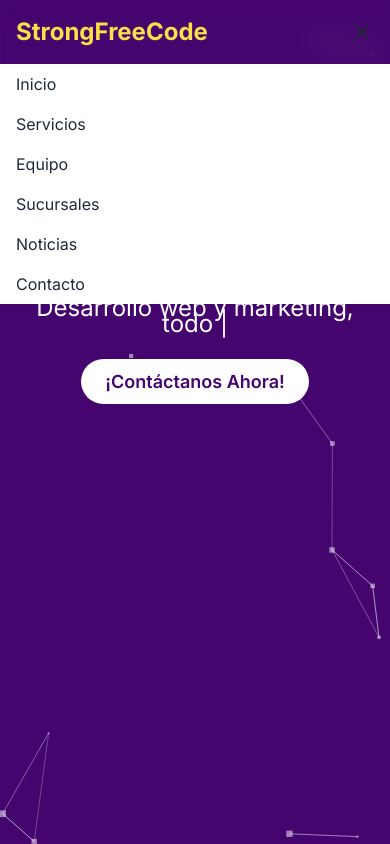
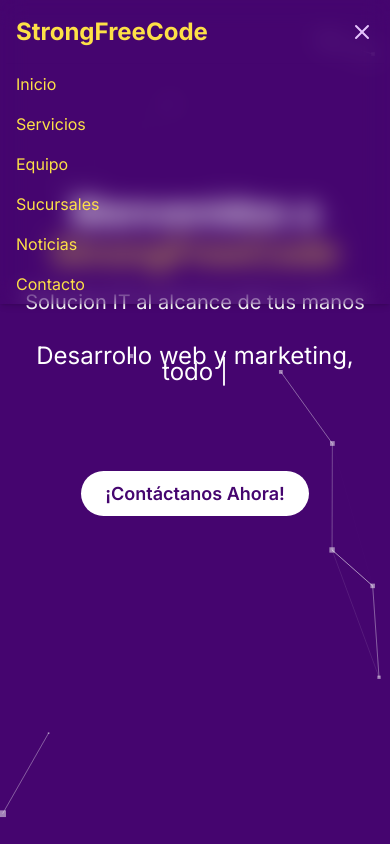
Before and after one commit to theone89/landingpage, a Next.js app: page / in a window 390 px wide. Both pictures are taken after a click on the button 362 px from the left and 32 px from the top of the page. Shown: the top 844 px of the page. Built offline with nearby package versions, Linux system fonts and the light colour scheme.

Commit message:
update movil view

```diff
--- a/src/components/Background.tsx
+++ b/src/components/Background.tsx
@@ -55,7 +55,7 @@
         },
         modes: {
           push: {
-            quantity: 4,
+            quantity: 1,
           },
           repulse: {
             distance: 200,
--- a/src/components/Header.tsx
+++ b/src/components/Header.tsx
@@ -5,7 +5,7 @@
   return (
     <header
       id="inicio"
-      className=" text-white py-20 px-4  text-center mt-16 z-[10] relative h-screen"
+      className=" text-white py-32 px-4  text-center mt-16 z-[10] relative h-screen"
     >
       <h1 className="text-4xl md:text-6xl font-bold mb-4">
         Bienvenidos a{" "}
@@ -16,12 +16,12 @@
       <p className="text-xl md:text-2xl mb-8">
         Solucion IT al alcance de tus manos
       </p>
-      <p className="mb-8 text-xs md:text-md">
+      <p className="mb-24 text-xs md:text-md">
         <MessageHeader />
       </p>
       <Link
         href="#contacto"
-        className="bg-white text-grape-300 px-6 py-3 rounded-full text-lg font-semibold hover:bg-grape-100 hover:text-grape-900 transition duration-300"
+        className="bg-white  text-grape-300 px-6 py-3 rounded-full text-lg font-semibold hover:bg-grape-100 hover:text-grape-900 transition duration-300"
       >
         ¡Contáctanos Ahora!
       </Link>
--- a/src/components/Navbar.tsx
+++ b/src/components/Navbar.tsx
@@ -62,18 +62,18 @@
               </Link>
             ))}
           </div>
-          <button className="md:hidden text-gray-800" onClick={toggleMenu}>
+          <button className="md:hidden text-grape-900" onClick={toggleMenu}>
             {isMenuOpen ? <X size={24} /> : <Menu size={24} />}
           </button>
         </div>
       </div>
       {isMenuOpen && (
-        <div className="md:hidden bg-white">
+        <div className="md:hidden backdrop-blur-md shadow-md">
           {navItems.map((item) => (
             <Link
               key={item}
               href={`#${item.toLowerCase()}`}
-              className="block py-2 px-4 text-gray-800 hover:bg-gray-200"
+              className="block py-2 px-4 text-yellow-300 hover:border-b-2 hover:text-grape-900 "
               onClick={toggleMenu}
             >
               {item}
--- a/src/components/Services.tsx
+++ b/src/components/Services.tsx
@@ -9,7 +9,7 @@
   ];
 
   return (
-    <section id="servicios" className="py-20 px-4 relative">
+    <section id="servicios" className="px-4 relative my-32">
       <div className="relative z-10">
         <h2 className="text-3xl md:text-4xl font-bold text-center mb-12 text-grape-900">
           Nuestros Servicios
```
